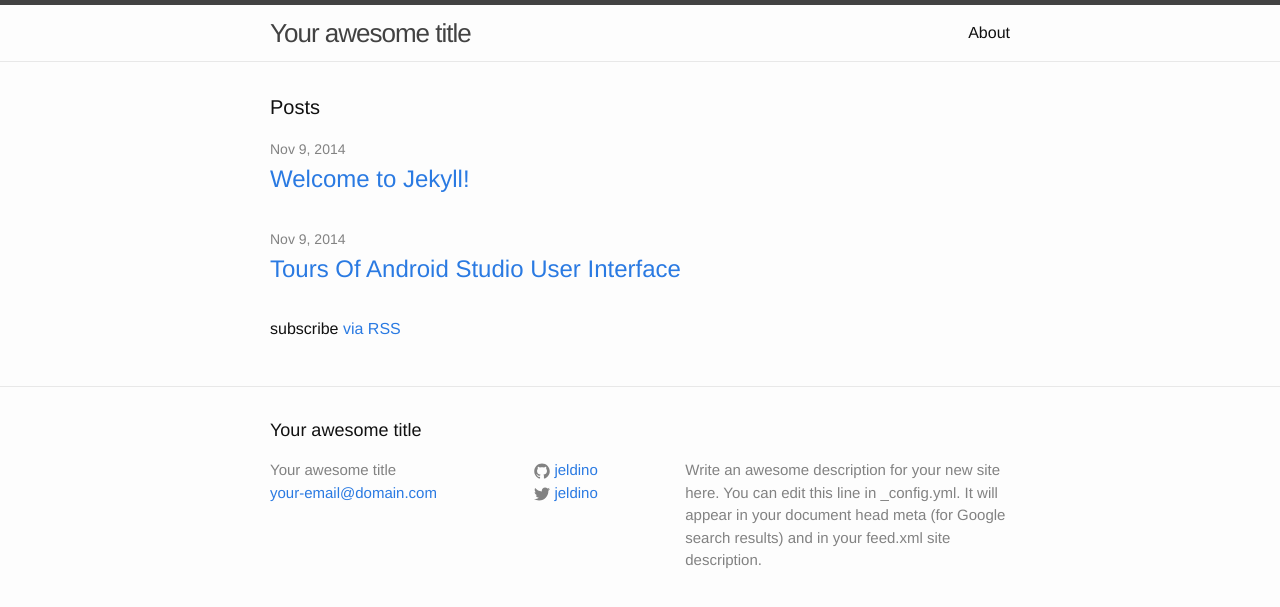
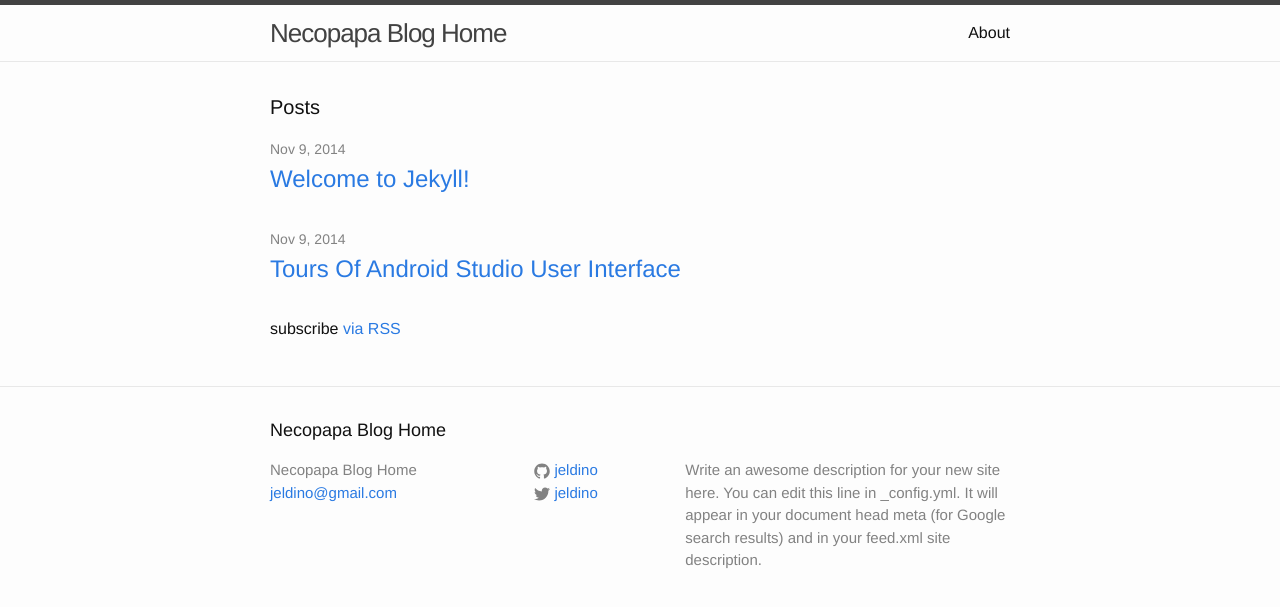
Before and after one commit to necopapa/necopapa.github.com, a Jekyll site: the page built from index.html, in a window 1280 px wide. Shown: the top 607 px of the page. Built offline with Jekyll 4.4.1, drawn with Linux system fonts in a browser that asks for light colours; Markdown is read by kramdown in place of the engine named in the settings.

Commit message:
config file update

```diff
--- a/_config.yml
+++ b/_config.yml
@@ -1,6 +1,6 @@
 # Site settings
-title: Your awesome title
-email: your-email@domain.com
+title: Necopapa Blog Home
+email: jeldino@gmail.com
 description: > # this means to ignore newlines until "baseurl:"
   Write an awesome description for your new site here. You can edit this
   line in _config.yml. It will appear in your document head meta (for
@@ -13,15 +13,4 @@ github_username:  jeldino
 # Build settings
 markdown: redcarpet
 redcarpet:
-  extensions: ["no_intra_emphasis", "fenced_code_blocks", "autolink", "strikethrough", "superscript", "with_toc_data", "tables"]
-
-highlighter: pygments
-
-permalink: pretty
-
-safe: true
-lsi: true
-
-gems:
-  - jekyll-redirect-from
-  - jemoji
+  exclude: ["vendor", "Gemfile", "Gemfile.lock"]
```
